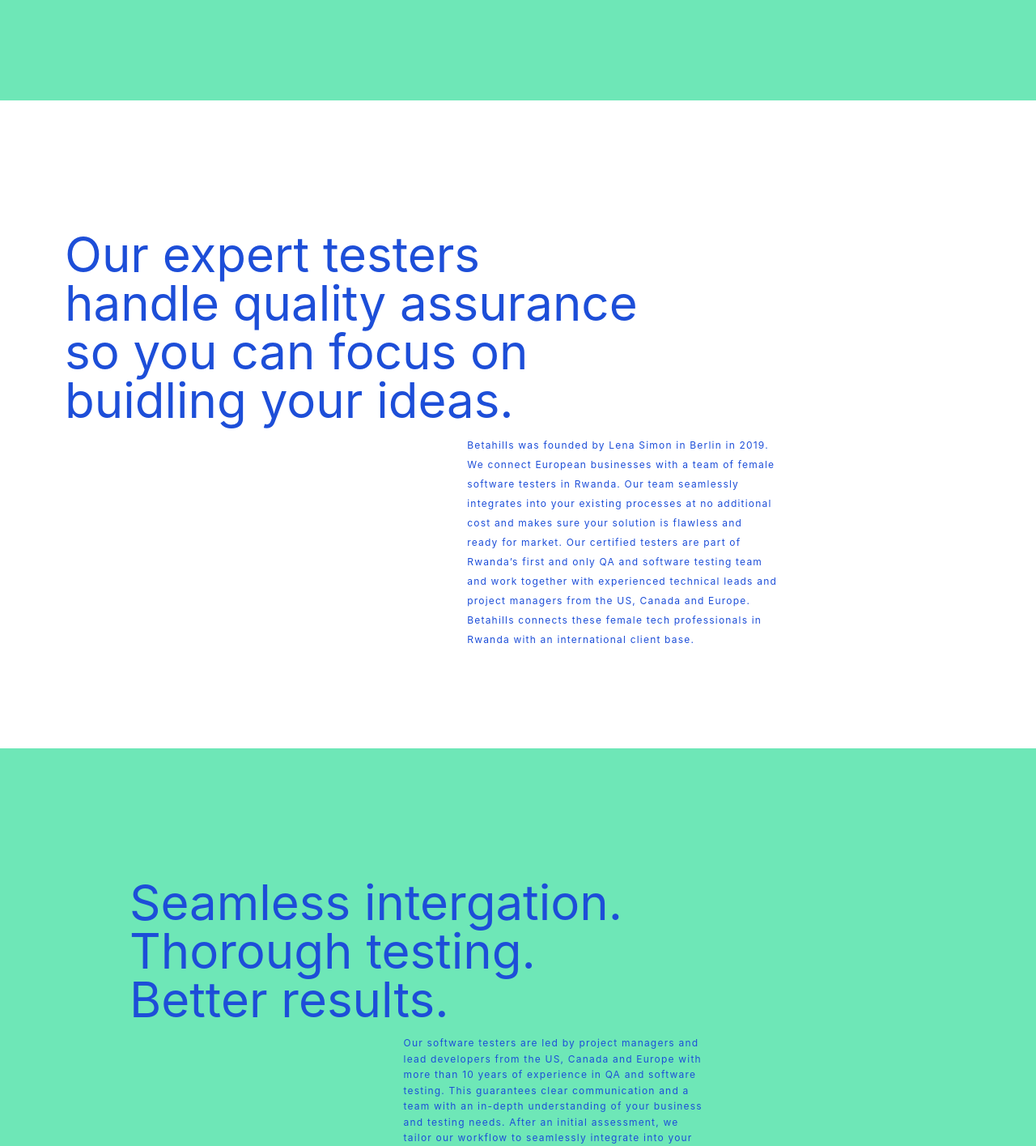
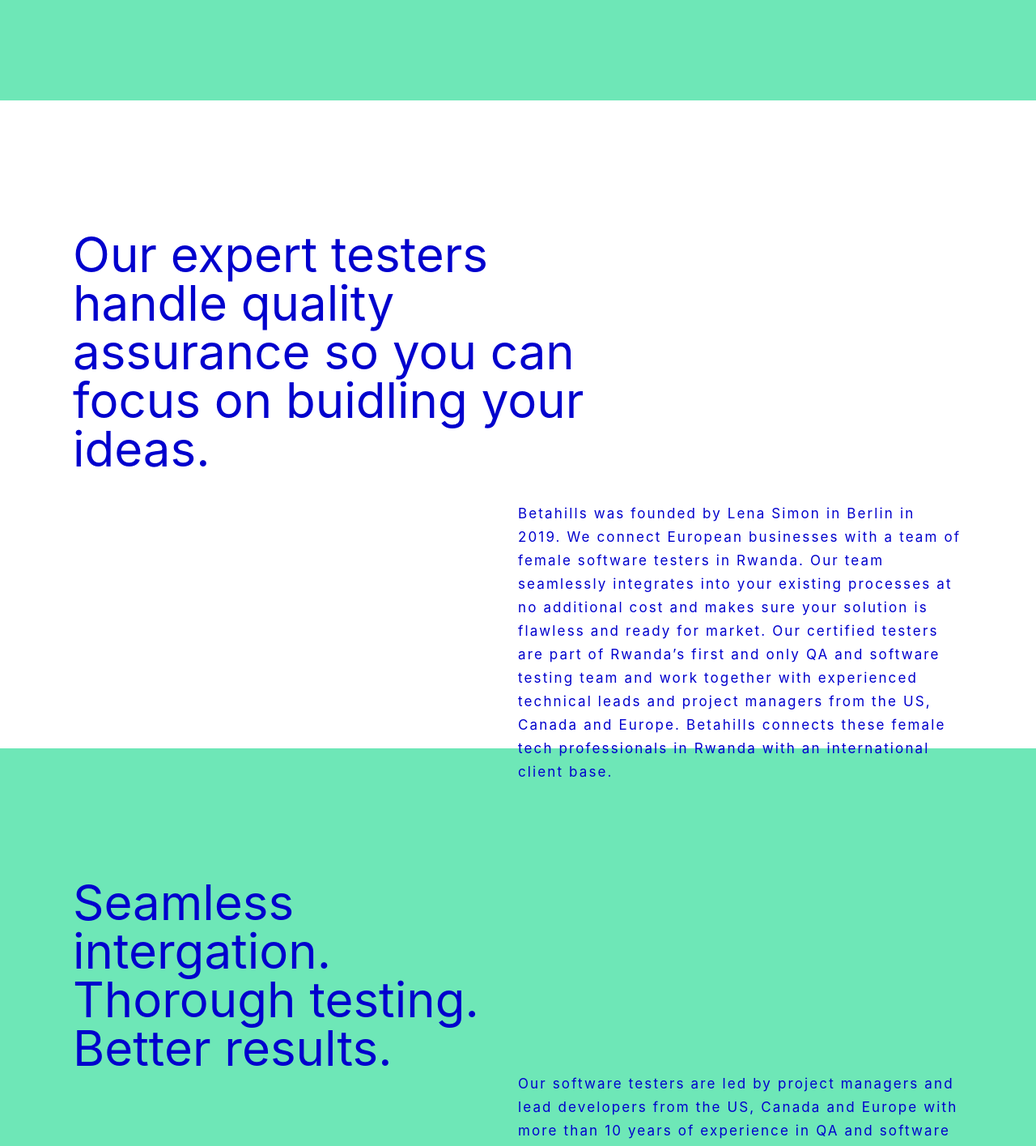
Before and after one commit to Kagorora/betahills, a React (Create React App) app: page / in a window 1280 px wide. Shown: the part 740-2155 px from the top of the page at 81% size. Built offline with nearby package versions, Linux system fonts and the light colour scheme.

Commit message:
fixed the all the pages

```diff
--- a/src/components/Information.js
+++ b/src/components/Information.js
@@ -2,26 +2,26 @@
 
 const Information = () => {
     return (
-        <div className="bg-white h-screen w-full">
-            <div className="pt-40 text-blue-700 text-6xl mb-3.5 pl-20 pr-20">
-            <p>
-                  Our expert testers<br></br>
-                  handle quality assurance<br></br> so you can focus on<br></br> buidling your ideas.</p>
+        <div className="Information bg-white h-screen w-full">
+            <div className="header-list pt-40 text-6xl mb-9 w-3/5">
+                <p>
+                    Our expert testers
+                  handle quality assurance so you can focus on buidling your ideas.</p>
             </div>
 
-            <div className="float-right pl-20 pr-20 text-xs text-blue-700 mr-60 tracking-widest leading-loose">
+            <div className="information-text w-1/2 ml-auto">
                 <p>
-                Betahills was founded by Lena Simon in Berlin in 2019.<br></br>
-                We connect European businesses with a team of female <br></br>
-                software testers in Rwanda. Our team seamlessly<br></br>
-                integrates into your existing processes at no additional<br></br>
-                cost and makes sure your solution is flawless and<br></br>
-                ready for market. Our certified testers are part of <br></br>
-                Rwanda’s first and only QA and software testing team<br></br>
-                and work together with experienced technical leads and <br></br>
-                project managers from the US, Canada and Europe. <br></br>
-                Betahills connects these female tech professionals in <br></br>
-                Rwanda with an international client base.
+                    Betahills was founded by Lena Simon in Berlin in 2019.
+                    We connect European businesses with a team of female
+                    software testers in Rwanda. Our team seamlessly
+                    integrates into your existing processes at no additional
+                    cost and makes sure your solution is flawless and
+                    ready for market. Our certified testers are part of
+                    Rwanda’s first and only QA and software testing team
+                    and work together with experienced technical leads and
+                    project managers from the US, Canada and Europe.
+                    Betahills connects these female tech professionals in
+                    Rwanda with an international client base.
                 </p>
             </div>
         </div>
--- a/src/components/Seamless.js
+++ b/src/components/Seamless.js
@@ -2,26 +2,26 @@
 
 const Seamlessly = () => {
     return (
-        <div className="w-full h-screen bg-green-300 pl-20 pr-20">
-            <div className="pt-40 text-blue-700 text-6xl mb-3.5 pl-20 pr-20">
+        <div className="Seamless w-full h-screen bg-green-300">
+            <div className="header-list pt-40 text-6xl w-1/2 ">
                 <p>
-                    Seamless intergation.<br></br>
-                  Thorough testing.<br></br> Better results.
+                    Seamless intergation.
+                  Thorough testing. Better results.
                 </p>
             </div>
 
-            <div className="float-right pl-20 pr-20 text-xs text-blue-700 mr-60 leading-relaxed	tracking-widest">
+            <div className="w-1/2 ml-auto information-text">
                 <p>
-                    Our software testers are led by project managers and <br></br>
-                    lead developers from the US, Canada and Europe with <br></br>
-                    more than 10 years of experience in QA and software <br></br>
-                    testing. This guarantees clear communication and a <br></br>
-                    team with an in-depth understanding of your business <br></br>
-                    and testing needs. After an initial assessment, we <br></br>
-                    tailor our workflow to seamlessly integrate into your <br></br>
-                    current processes. We can use your preferred tools and <br></br>
-                    adapt our services based on your communication <br></br>
-                    models, timeline, and more.<br></br>
+                    Our software testers are led by project managers and
+                    lead developers from the US, Canada and Europe with
+                    more than 10 years of experience in QA and software
+                    testing. This guarantees clear communication and a
+                    team with an in-depth understanding of your business
+                    and testing needs. After an initial assessment, we
+                    tailor our workflow to seamlessly integrate into your
+                    current processes. We can use your preferred tools and
+                    adapt our services based on your communication
+                    models, timeline, and more.
                 </p>
             </div>
 
--- a/src/components/Testing.js
+++ b/src/components/Testing.js
@@ -2,23 +2,23 @@
 
 const Testing = () => {
     return (
-        <div className="w-full bg-white pl-20 pr-20 pt-40 pb-10">
+        <div className="Testing w-full bg-white pt-40 pb-10">
 
-            <div className="w-full flex flex-row pl-20 mb-28">
-                <div className="text-blue-700 text-6xl  bg-red-900 ">
+            <div className="w-full mb-28">
+                <div className="header-list text-6xl  bg-red-900 w-1/2">
                     <p className="bg-white h-full w-full">Manual testing</p>
                 </div>
 
-                <div className="pl-24 pr-20 text-xs text-blue-700 leading-relaxed	tracking-widest mt-24">
-                    <p className="mb-4">We take the role of the user and test your products into<br></br>
+                <div className="w-1/2 ml-auto information-text">
+                    <p className="mb-4">We take the role of the user and test your products into
                     terms of functionality, design, and usability.
                 </p>
 
-                    <p className="mb-5">We offer the following manual testing services for web,<br></br>
+                    <p className="mb-5">We offer the following manual testing services for web,
                     mobile, and desktop apps.
                 </p>
 
-                    <p className="ml-4">
+                    <p className="">
                         <ul className="list-disc">
                             <li>Test plan creation</li>
                             <li>Functional testing</li>
@@ -31,21 +31,21 @@
             </div>
 
 
-            <div className="w-full mb-16 flex flex-row pl-20 mb-28">
-                <div className="text-blue-700 text-6xl  bg-red-900">
+            <div className="w-full mb-28">
+            <div className="header-list text-6xl  bg-red-900 w-1/2">
                     <p className="bg-white h-full w-full">Automated Testing</p>
                 </div>
 
-                <div className="pr-28 text-xs text-blue-700 leading-relaxed	tracking-widest mt-24">
-                    <p className="mb-4">Save time and increase your testing coverage with<br></br>
+                <div className="w-1/2 ml-auto information-text">
+                    <p className="mb-4">Save time and increase your testing coverage with
                     automated testing.
                 </p>
 
-                    <p className="mb-5">We offer the following the automated services for<br></br>
+                    <p className="mb-5">We offer the following the automated services for
                     web, mobile, and desktop apps.
                 </p>
 
-                    <p className="ml-4">
+                    <p className="">
                         <ul className="list-disc">
                             <li>Api testing</li>
                             <li>Regression testing</li>
@@ -57,14 +57,14 @@
                 </div>
             </div>
 
-            <div className="w-full mb-16 flex flex-row pl-20 mb-28">
-                <div className="text-blue-700 text-6xl  bg-red-900">
+            <div className="w-full">
+            <div className="header-list text-6xl  bg-red-900 w-1/2">
                     <p className="bg-white h-full w-full">Perfomance Testing</p>
                 </div>
 
-                <div className="pr-32 text-xs text-blue-700 leading-relaxed	tracking-widest mt-24">
+                <div className="w-1/2 ml-auto information-text">
                     <p className="mb-4">
-                    Ensure customer satisfaction by guaranteeing optimal<br></br> performance during standard and peak workloads. We<br></br> identify key performance criteria, provide you with <br></br>information about speed, stability and scalability, and <br></br> determine which areas need improvement.<br></br>
+                    Ensure customer satisfaction by guaranteeing optimal performance during standard and peak workloads. We identify key performance criteria, provide you with information about speed, stability and scalability, and  determine which areas need improvement.
                     automated testing.
                 </p>
                 </div>
--- a/src/index.css
+++ b/src/index.css
@@ -20,7 +20,7 @@
   color: #0100CD;
 }
 
-.header, .home{
+.header, .home, .Information, .Seamless, .Testing {
   padding-right: 90px;
   padding-left: 90px;
 }
@@ -37,6 +37,16 @@
 color: #FFFFFF;
 }
 
+.information-text {
+font-size: 17px;
+font-style: normal;
+font-weight: 400;
+line-height: 29px;
+letter-spacing: 0.125em;
+text-align: left;
+color: #0100CD;
+}
+
 code {
   font-family: source-code-pro, Menlo, Monaco, Consolas, 'Courier New',
     monospace;
```
